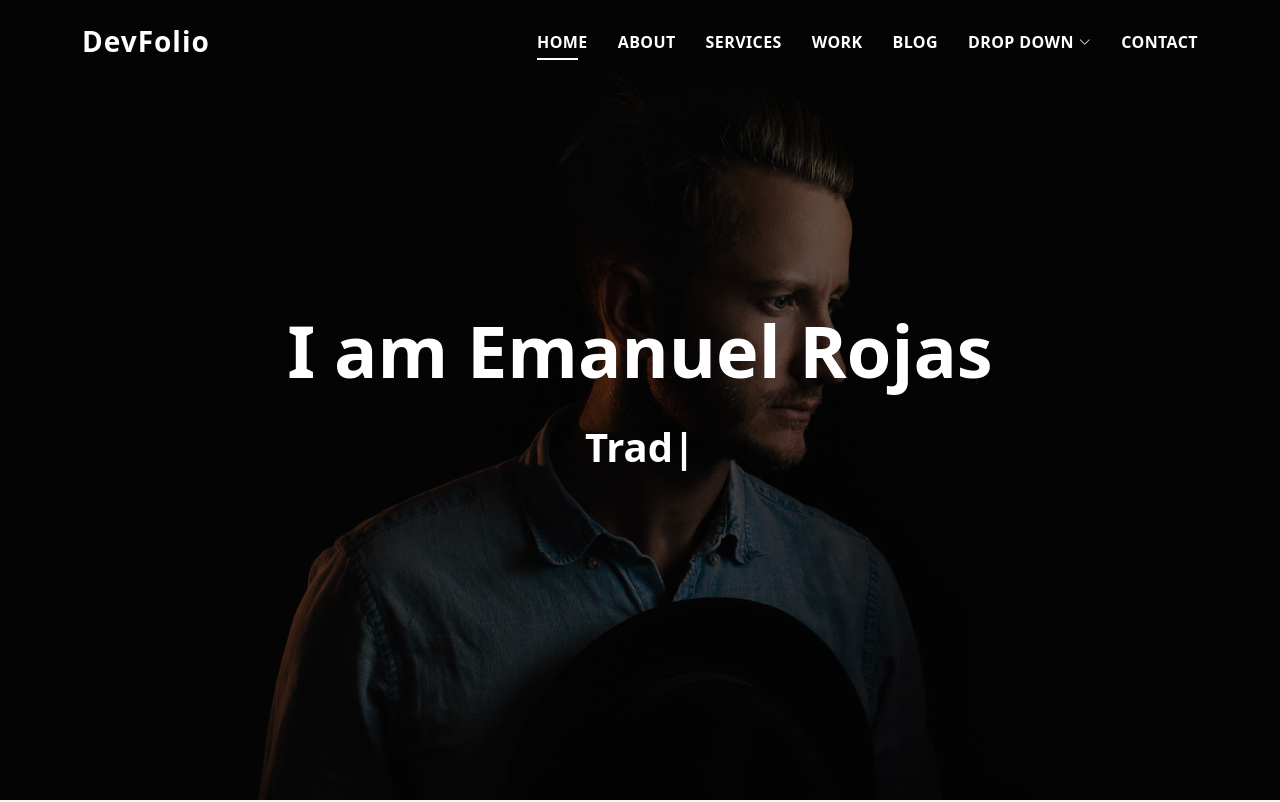
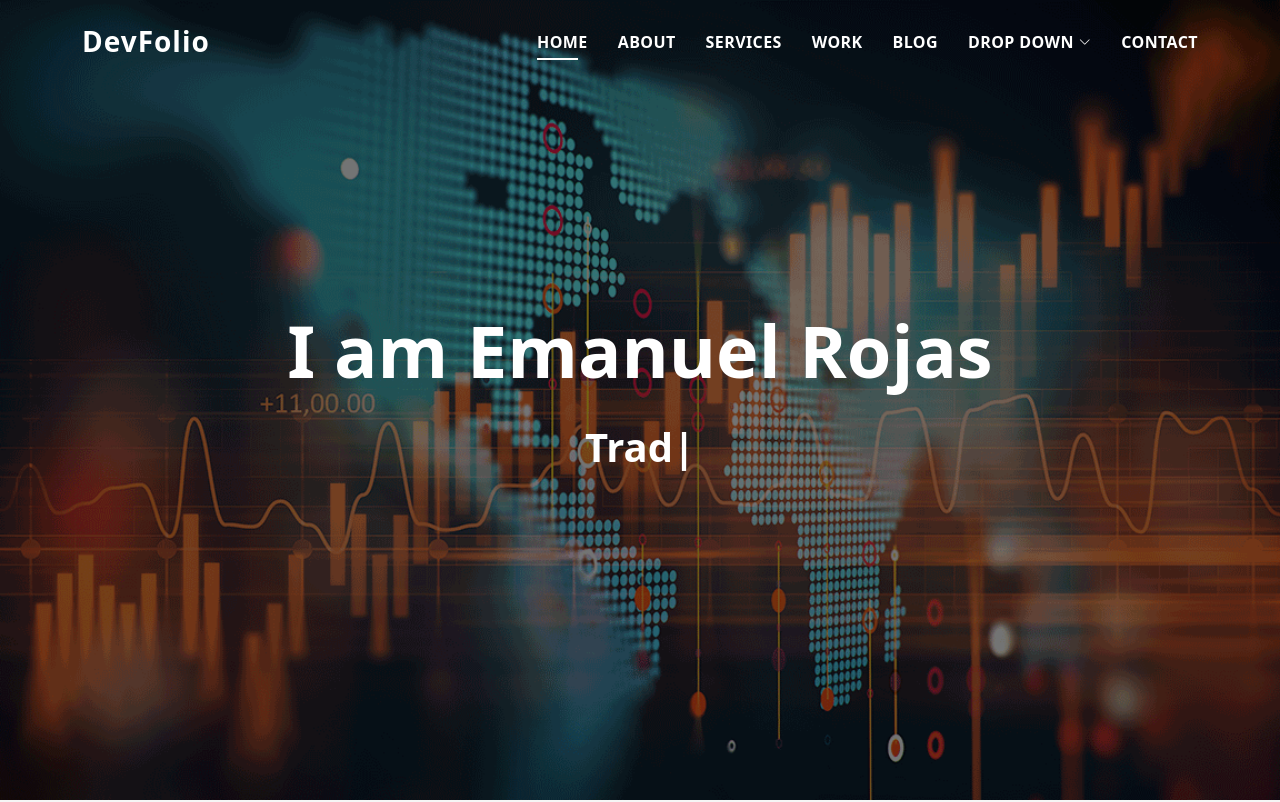
Before and after one commit to EManueLLxDPr3/CV-Emanuel-Rojas, a plain HTML site: page index.html in a window 1280 px wide. Shown: the top 802 px of the page. Drawn offline with Linux system fonts and the light colour scheme.

Commit message:
Update index.html

```diff
--- a/index.html
+++ b/index.html
@@ -74,7 +74,7 @@
   </header><!-- End Header -->
 
   <!-- ======= Hero Section ======= -->
-  <div id="hero" class="hero route bg-image" style="background-image: url(assets/img/hero-bg.jpg)">
+  <div id="hero" class="hero route bg-image" style="background-image: url(assets/img/bf1abaea-3f91-422d-82e4-81f016b38b78.png)">
     <div class="overlay-itro"></div>
     <div class="hero-content display-table">
       <div class="table-cell">
```
